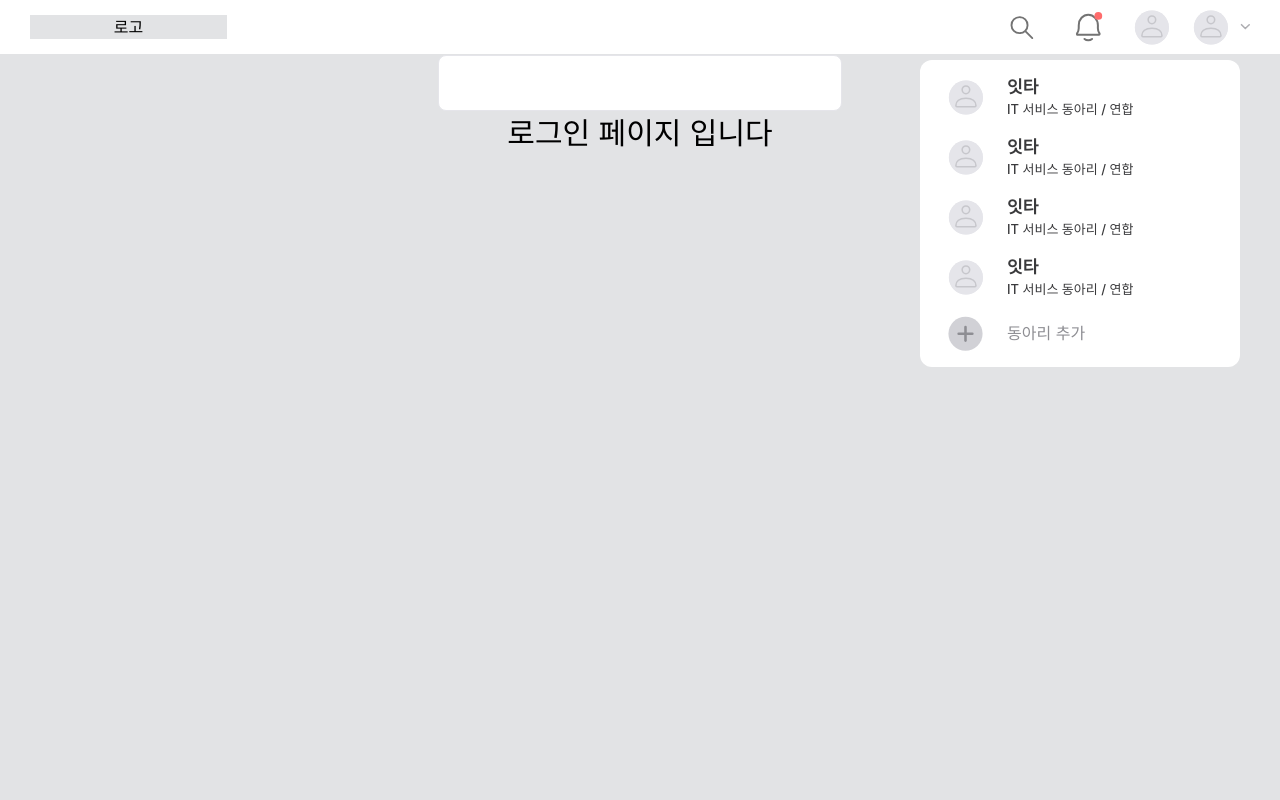
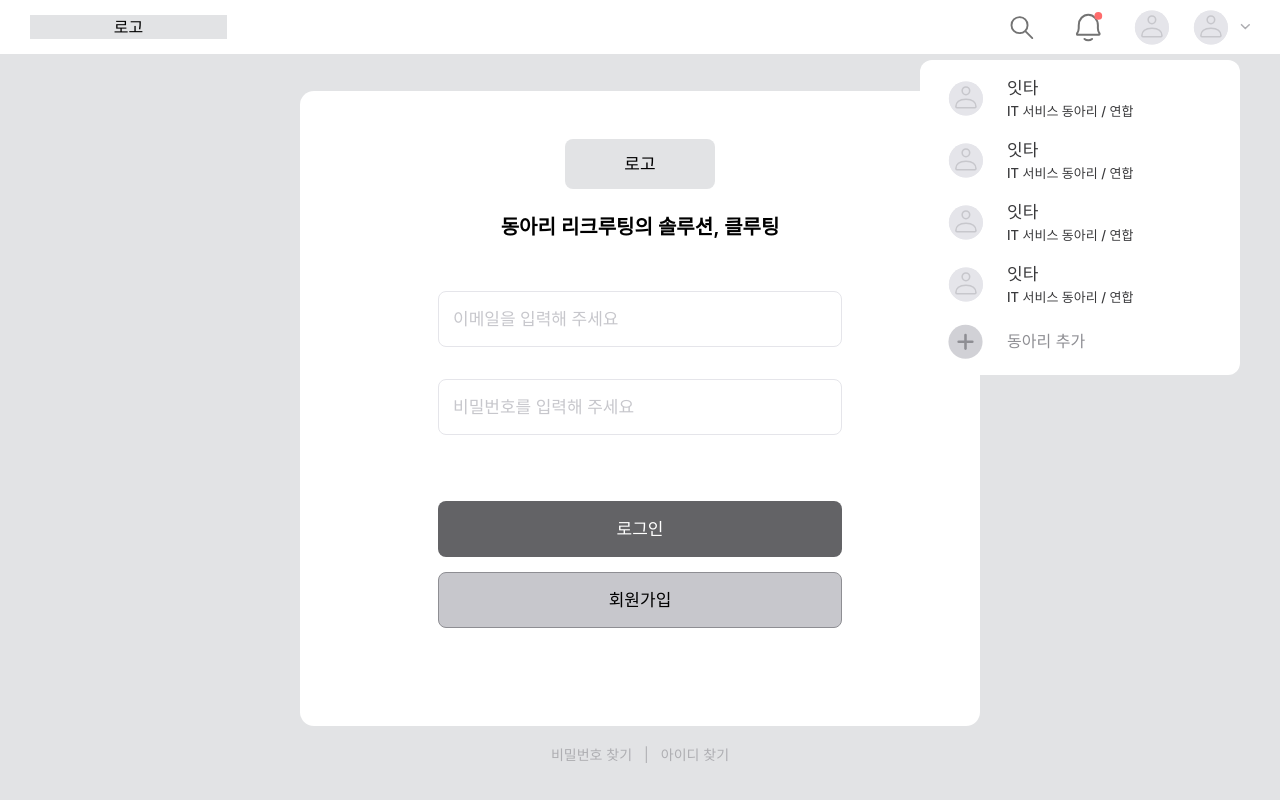
Before and after one commit to Cluting/cluting-frontend, a React (Create React App) app: page /login in a window 1280 px wide. Built offline with nearby package versions, Linux system fonts and the light colour scheme; a web font is replaced by a local one.

Commit message:
💄 style: 로그인 화면 UI

```diff
--- a/src/App.tsx
+++ b/src/App.tsx
@@ -12,7 +12,6 @@ export default function App() {
     <div className="App">
       <Header />
       <div className="bg-bg-100 h-screen w-full pt-[55px]">
-        <Input type="text" />
         <Routes>
           <Route path="/" element={<Main />} />
           <Route path="/login" element={<Login />} />
--- a/src/components/login/Input.tsx
+++ b/src/components/login/Input.tsx
@@ -23,7 +23,7 @@ export default function Input({
         onClick={(event: React.MouseEvent<HTMLInputElement>) => {
           if (onClick) onClick(event);
         }}
-        className="w-[404px] h-[56px] rounded-[8px] bg-white-100 border border-gray-200 text-gray-500 text-body pl-[14px] focus:outline-none focus:border-gray-900 focus:bg-gray-100 disabled:border-red-100 disabled:bg-gray-100"
+        className="w-[404px] h-[56px] my-4 rounded-[8px] bg-white-100 border border-gray-200 text-gray-500 text-body pl-[14px] focus:outline-none focus:border-gray-900 focus:bg-gray-100 disabled:border-red-100 disabled:bg-gray-100"
       />
     </>
   );
--- /dev/null
+++ b/src/components/login/LoginContainer.tsx
@@ -0,0 +1,22 @@
+import Input from "./Input";
+
+export default function LoginContainer() {
+  return (
+    <div className="w-[680px] h-[635px] py-12 rounded-[14px] border-[#D6D7DA] bg-white-100 flex flex-col items-center">
+      <div className="w-[150px] h-[50px] flex-center text-body bg-bg-100 rounded-[8px]">
+        로고
+      </div>
+      <p className="text-title mt-[27px]">동아리 리크루팅의 솔루션, 클루팅</p>
+      <div className=" mt-[37px]">
+        <Input type="text" placeholder="이메일을 입력해 주세요" />
+        <Input type="password" placeholder="비밀번호를 입력해 주세요" />
+      </div>
+      <button className="bg-gray-800 hover:bg-gray-900 w-[404px] h-[56px] rounded-[8px] text-body mt-[50px] text-white-100">
+        로그인
+      </button>
+      <button className="bg-gray-400 hover:bg-gray-500 w-[404px] h-[56px] rounded-[8px] text-body mt-[15px] border border-gray-700 ">
+        회원가입
+      </button>
+    </div>
+  );
+}
--- a/src/pages/Login.tsx
+++ b/src/pages/Login.tsx
@@ -1,3 +1,16 @@
+import LoginContainer from "../components/login/LoginContainer";
+
 export default function Login() {
-  return <div className="text-[30px]">로그인 페이지 입니다</div>;
+  return (
+    <div className="text-[30px] w-full h-full flex-center">
+      <div className="flex flex-col items-center">
+        <LoginContainer />
+        <div className="flex gap-3 mt-[18px] text-[14px] text-gray-500">
+          <p className="hover:text-gray-900">비밀번호 찾기</p>
+          <p>|</p>
+          <p className="hover:text-gray-900">아이디 찾기</p>
+        </div>
+      </div>
+    </div>
+  );
 }
--- a/tailwind.config.js
+++ b/tailwind.config.js
@@ -20,7 +20,8 @@ module.exports = {
         // => @media (min-width: 1280px) { ... }
       },
       fontSize: {
-        body: ["17px", { lineHeight: "22px", fontWeight: "600" }],
+        body: ["17px", { lineHeight: "24px", fontWeight: "500" }],
+        title: ["20px", { lineHeight: "22px", fontWeight: "600" }],
         caption: ["13px", { lineHeight: "22px", fontWeight: "500" }]
       },
       colors: {
@@ -42,8 +43,11 @@ module.exports = {
         gray: {
           100: "#F2F2F7", //gray01
           200: "#E5E5EA", //gray02
+          400: "#C7C7CC", //gray02
           500: "#AEAEB2", //gray05
           600: "#8E8E93", //gray06
+          700: "#8E8E93", //gray07
+          800: "#636366", //gray08
           900: "#3A3A3C" //gray09
         },
         blue: {
```
